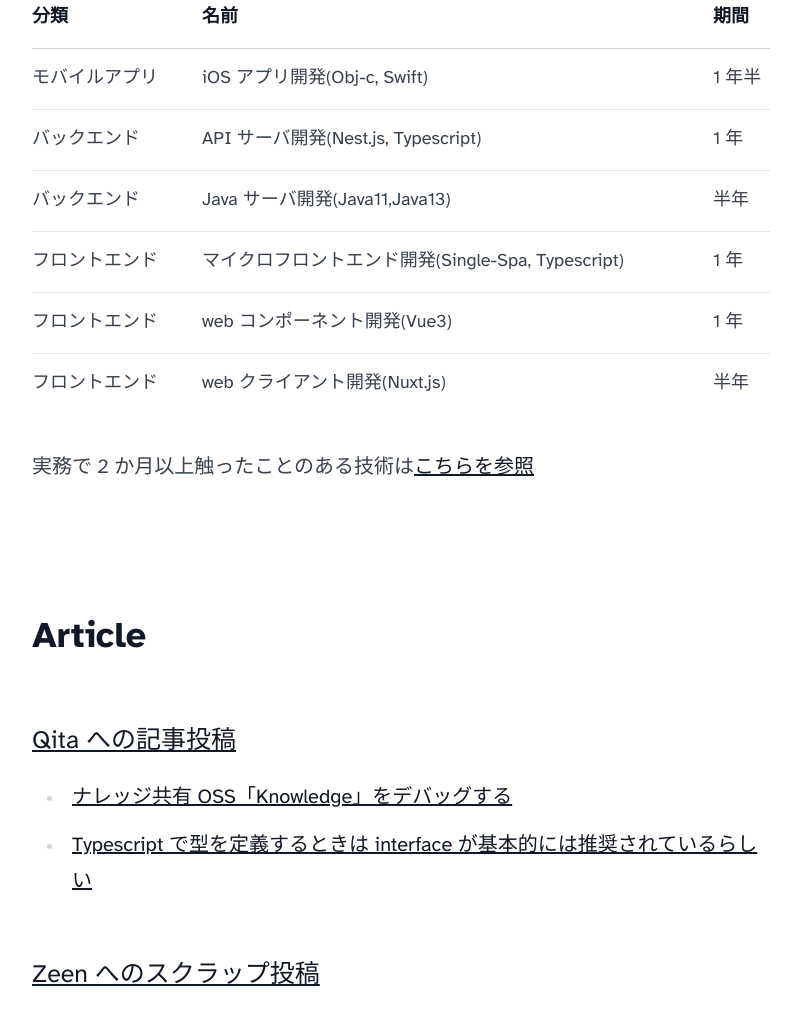
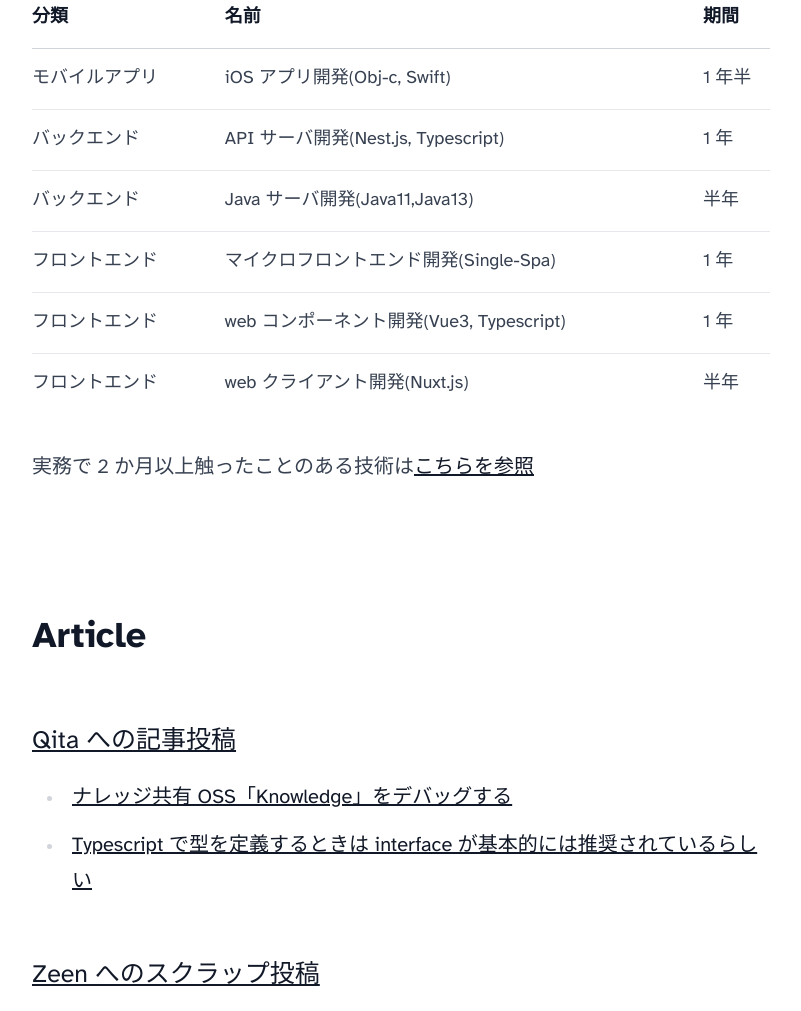
Before and after one commit to ebi-yu/resume, an Astro site: page / in a window 1280 px wide. Shown: the part 3072-4083 px from the top of the page, without its empty margins (239-1040 px from the left). Built offline with nearby package versions, Linux system fonts and the light colour scheme; Astro itself is replaced by a stand-in of ours.

Commit message:
🩹 mdxの記述内容を微修正

```diff
--- a/src/components/mdx-component/profile.mdx
+++ b/src/components/mdx-component/profile.mdx
@@ -68,14 +68,14 @@ tags: ["index"]
 <br />
 ## Skils
 
-| 分類           | 名前                                               | 期間   |
-| -------------- | -------------------------------------------------- | ------ |
-| モバイルアプリ | iOS アプリ開発(Obj-c, Swift)                       | 1 年半 |
-| バックエンド   | API サーバ開発(Nest.js, Typescript)                | 1 年   |
-| バックエンド   | Java サーバ開発(Java11,Java13)                     | 半年   |
-| フロントエンド | マイクロフロントエンド開発(Single-Spa, Typescript) | 1 年   |
-| フロントエンド | web コンポーネント開発(Vue3)                       | 1 年   |
-| フロントエンド | web クライアント開発(Nuxt.js)                      | 半年   |
+| 分類           | 名前                                     | 期間   |
+| -------------- | ---------------------------------------- | ------ |
+| モバイルアプリ | iOS アプリ開発(Obj-c, Swift)             | 1 年半 |
+| バックエンド   | API サーバ開発(Nest.js, Typescript)      | 1 年   |
+| バックエンド   | Java サーバ開発(Java11,Java13)           | 半年   |
+| フロントエンド | マイクロフロントエンド開発(Single-Spa)   | 1 年   |
+| フロントエンド | web コンポーネント開発(Vue3, Typescript) | 1 年   |
+| フロントエンド | web クライアント開発(Nuxt.js)            | 半年   |
 
 実務で 2 か月以上触ったことのある技術は[こちらを参照](https://stackshare.io/ebidevelopper1088/my-stack/main)
 
```
